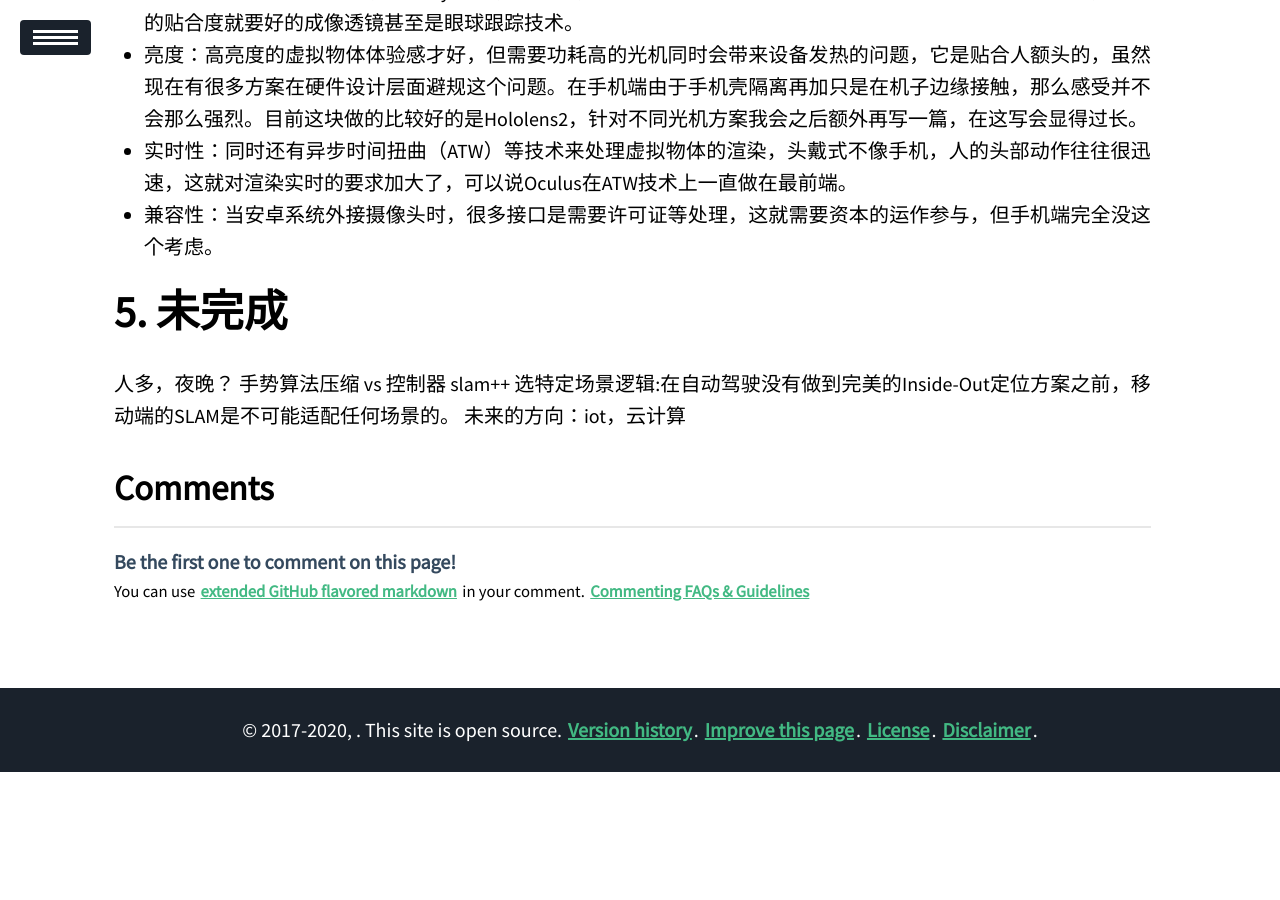
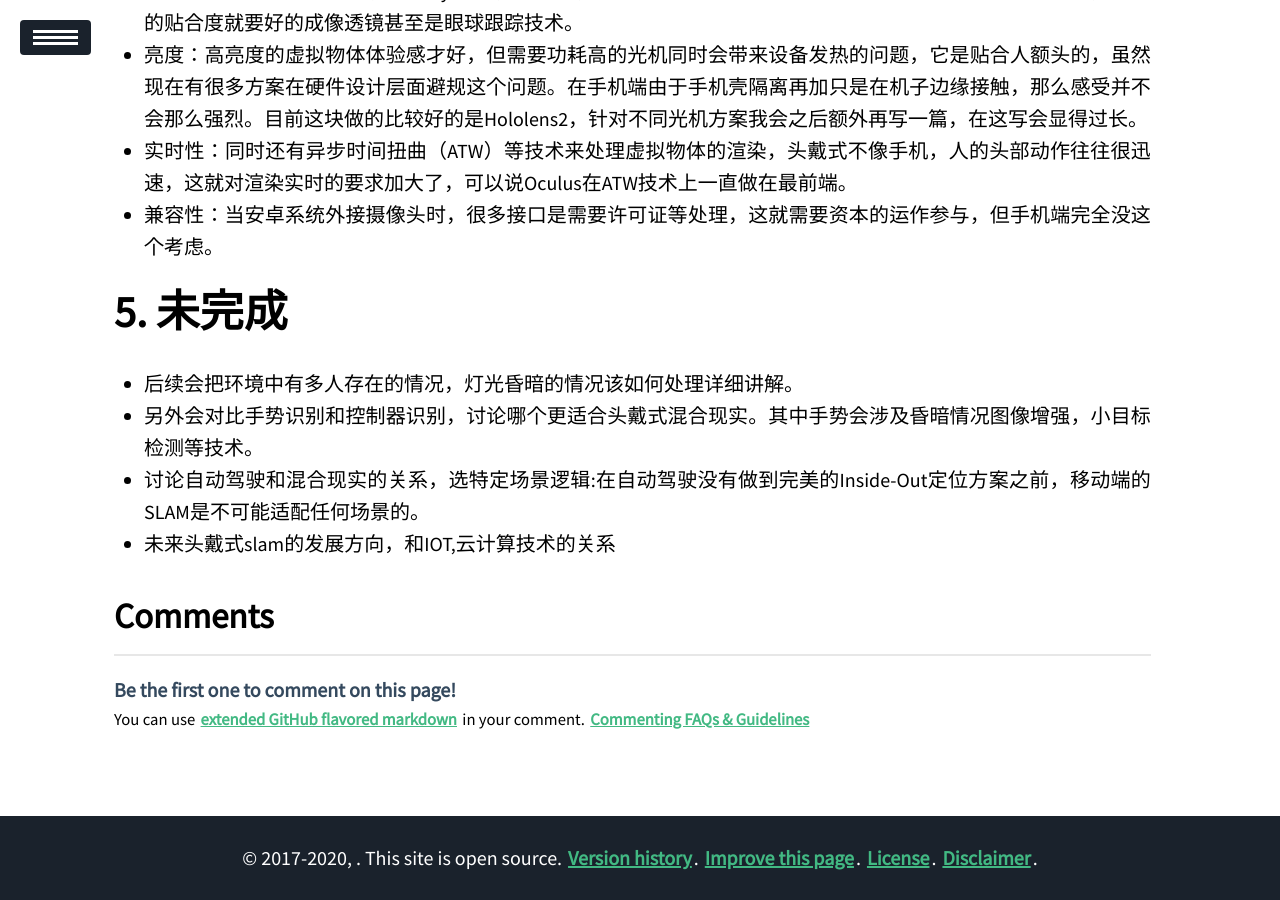
Before and after one commit to Hummmm/hummmm.github.io, a Jekyll site: the page built from _posts/2020-03-01-Mobile-MR/2020-03-01-Mobile-MR.md, in a window 1280 px wide and 900 px high, scrolled down 4049 px. Built offline with Jekyll 4.4.1, drawn with Linux system fonts in a browser that asks for light colours; our own code applies the rules of GitHub Pages for plain Markdown files; a script that is not in the unit is left out; before the commit the page ends 4821 px from its top, so only the background shows below that.

Commit message:
Update 2020-03-01-Mobile-MR.md

```diff
--- a/_posts/2020-03-01-Mobile-MR/2020-03-01-Mobile-MR.md
+++ b/_posts/2020-03-01-Mobile-MR/2020-03-01-Mobile-MR.md
@@ -76,8 +76,7 @@ IMU+slam方案，理论上来说IMU提供了冗余的运动信息，通过数据
 - 兼容性：当安卓系统外接摄像头时，很多接口是需要许可证等处理，这就需要资本的运作参与，但手机端完全没这个考虑。
 
 # 未完成
-人多，夜晚？
-手势算法压缩 vs 控制器
-slam++
-选特定场景逻辑:在自动驾驶没有做到完美的Inside-Out定位方案之前，移动端的SLAM是不可能适配任何场景的。
-未来的方向：iot，云计算
+- 后续会把环境中有多人存在的情况，灯光昏暗的情况该如何处理详细讲解。
+- 另外会对比手势识别和控制器识别，讨论哪个更适合头戴式混合现实。其中手势会涉及昏暗情况图像增强，小目标检测等技术。
+- 讨论自动驾驶和混合现实的关系，选特定场景逻辑:在自动驾驶没有做到完美的Inside-Out定位方案之前，移动端的SLAM是不可能适配任何场景的。
+- 未来头戴式slam的发展方向，和IOT,云计算技术的关系
```
